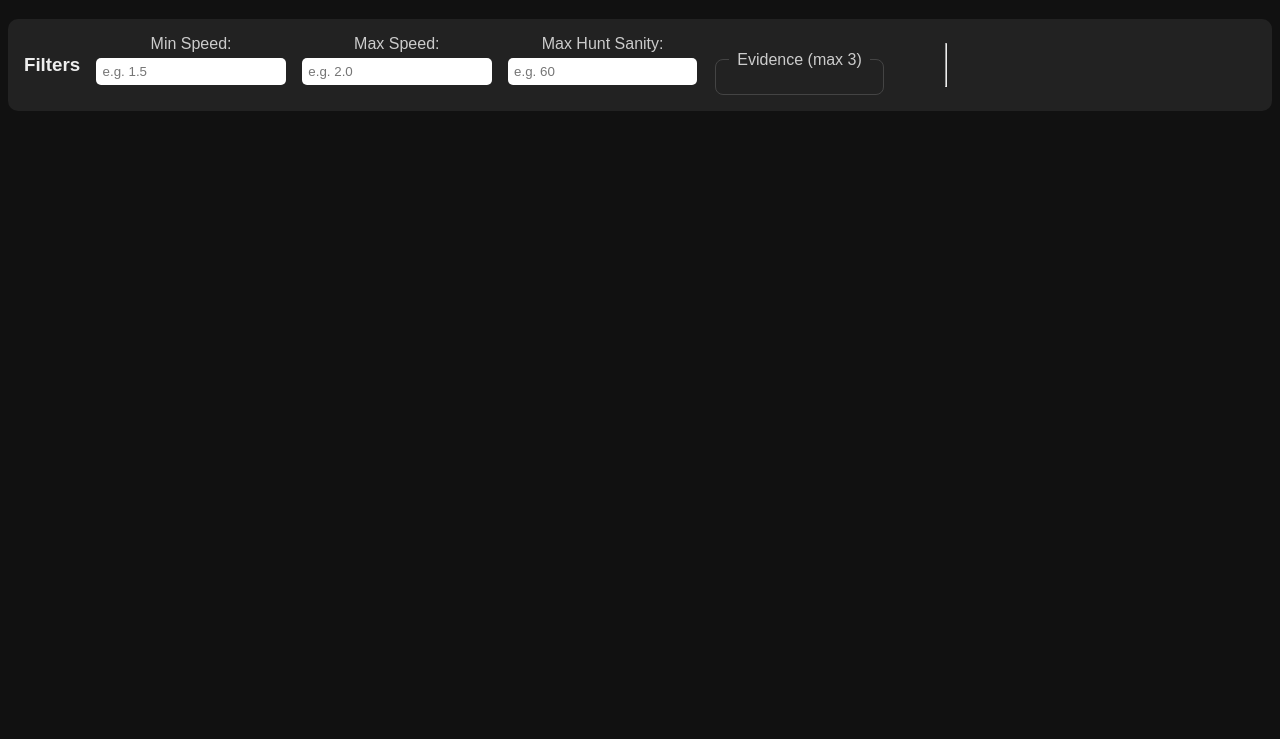
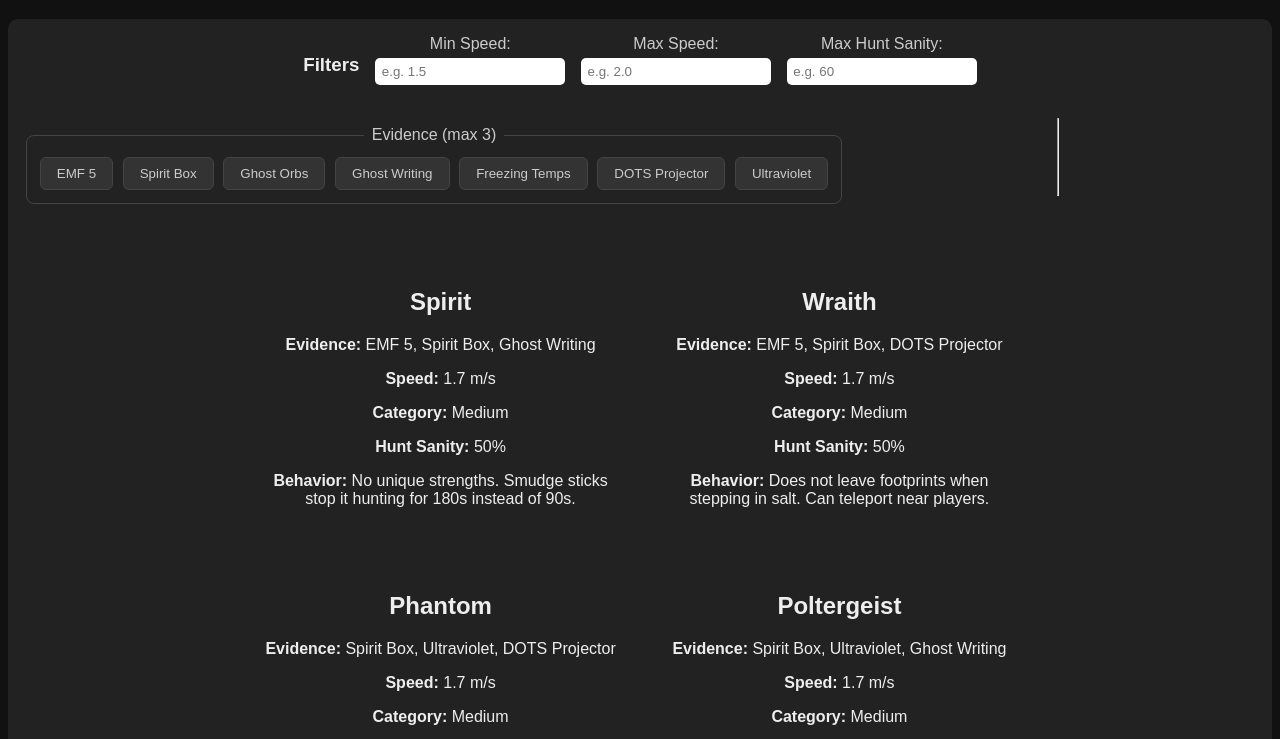
Before and after one commit to CitrusRepulse/PhasHelper.github.io, a plain HTML site: page index.html in a window 1280 px wide. Shown: the part 61-800 px from the top of the page. Drawn offline with Linux system fonts and the light colour scheme; files that its build step writes are made by us from their sources.

Commit message:
OrgFileRootFix2

```diff
--- a/index.html
+++ b/index.html
@@ -3,7 +3,7 @@
 <head>
     <meta charset="UTF-8">
     <title>Phasmophobia Ghost Journal</title>
-    <link rel="stylesheet" href="Phasmohelper/style.css">
+    <link rel="stylesheet" href="style.css">
 </head>
 <body>
     <h1>PhasHelper</h1>
@@ -29,6 +29,6 @@
     </fieldset>
 <hr>
 <div id="ghost-list"></div>
-<script src="Phasmohelper/script.js" defer></script>
+<script src="script.js" defer></script>
 </body>
 </html>
```
